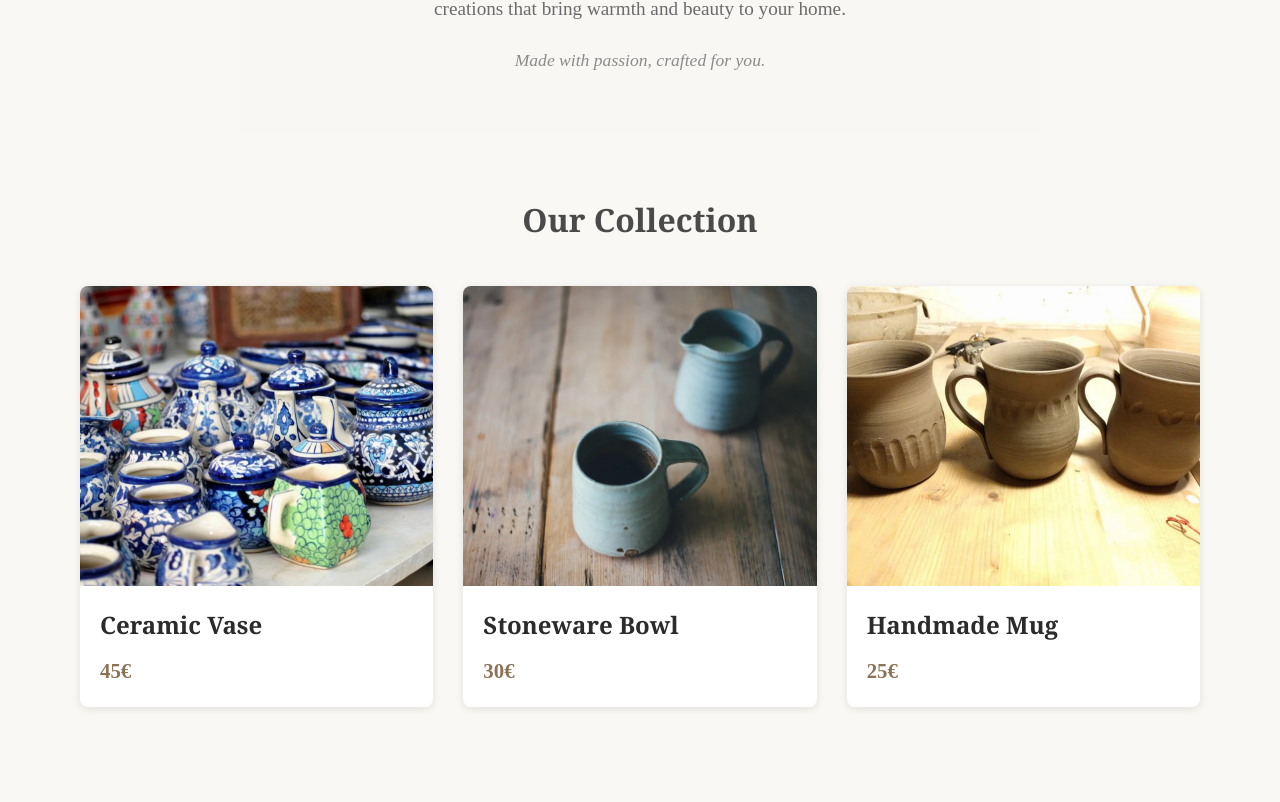
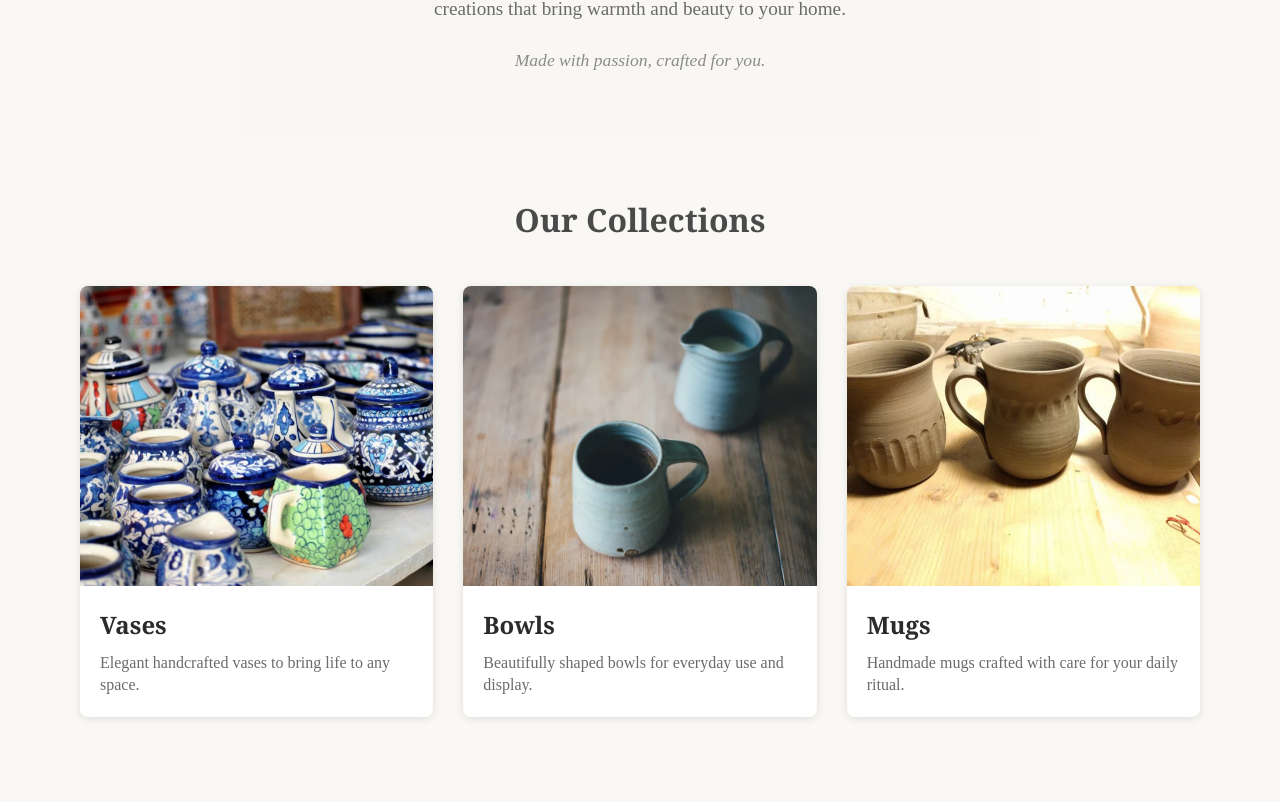
Before and after one commit to ErikHostnik/pottery_info_app, a React (Vite) app: page / in a window 1280 px wide. Shown: the part 278-1080 px from the top of the page. Built offline with nearby package versions, Linux system fonts and the light colour scheme.

Commit message:
Added CollectionGrid which now shows all the products within a collection.

```diff
--- a/src/App.jsx
+++ b/src/App.jsx
@@ -3,6 +3,7 @@ import Header from './components/Header'
 import Footer from './components/Footer'
 import Home from './pages/Home'
 import Contact from './pages/Contact'
+import CollectionPage from './pages/CollectionPage'
 
 export default function App() {
   return (
@@ -11,6 +12,7 @@ export default function App() {
         <Header />
         <Routes>
           <Route path="/" element={<Home />} />
+          <Route path="/collection/:collectionId" element={<CollectionPage />} />
           <Route path="/contact" element={<Contact />} />
         </Routes>
         <Footer />
--- /dev/null
+++ b/src/components/CollectionGrid.css
@@ -0,0 +1,69 @@
+.collection-grid-section {
+  padding: 60px 20px;
+  max-width: 1200px;
+  margin: 0 auto;
+}
+
+.collection-grid-title {
+  font-size: 2rem;
+  text-align: center;
+  margin-bottom: 40px;
+  color: #4a4a4a;
+}
+
+.collection-grid {
+  display: grid;
+  grid-template-columns: repeat(auto-fit, minmax(300px, 1fr));
+  gap: 30px;
+  padding: 0 20px;
+}
+
+.collection-card {
+  background-color: #fff;
+  border-radius: 8px;
+  overflow: hidden;
+  box-shadow: 0 2px 8px rgba(0, 0, 0, 0.1);
+  transition: transform 0.2s, box-shadow 0.2s;
+  cursor: pointer;
+  text-decoration: none;
+  color: inherit;
+}
+
+.collection-card:hover {
+  transform: translateY(-5px);
+  box-shadow: 0 4px 16px rgba(0, 0, 0, 0.15);
+}
+
+.collection-image-container {
+  width: 100%;
+  height: 300px;
+  overflow: hidden;
+  background-color: #f0f0f0;
+}
+
+.collection-image {
+  width: 100%;
+  height: 100%;
+  object-fit: cover;
+  transition: transform 0.3s;
+}
+
+.collection-card:hover .collection-image {
+  transform: scale(1.05);
+}
+
+.collection-info {
+  padding: 20px;
+}
+
+.collection-name {
+  font-size: 1.5rem;
+  margin-bottom: 8px;
+  color: #2b2b2b;
+}
+
+.collection-description {
+  font-size: 1rem;
+  color: #6b6b6b;
+  line-height: 1.4;
+}
--- /dev/null
+++ b/src/components/CollectionGrid.jsx
@@ -0,0 +1,32 @@
+import { Link } from 'react-router-dom'
+import { collections } from '../data/products'
+import './CollectionGrid.css'
+
+export default function CollectionGrid() {
+  return (
+    <section className="collection-grid-section">
+      <h2 className="collection-grid-title">Our Collections</h2>
+      <div className="collection-grid">
+        {collections.map(collection => (
+          <Link
+            key={collection.id}
+            to={`/collection/${collection.id}`}
+            className="collection-card"
+          >
+            <div className="collection-image-container">
+              <img
+                src={collection.image}
+                alt={collection.name}
+                className="collection-image"
+              />
+            </div>
+            <div className="collection-info">
+              <h3 className="collection-name">{collection.name}</h3>
+              <p className="collection-description">{collection.description}</p>
+            </div>
+          </Link>
+        ))}
+      </div>
+    </section>
+  )
+}
--- a/src/components/ProductGrid.jsx
+++ b/src/components/ProductGrid.jsx
@@ -1,9 +1,8 @@
 import { useState } from 'react'
-import { products } from '../data/products'
 import ProductModal from './ProductModal'
 import './ProductGrid.css'
 
-export default function ProductGrid() {
+export default function ProductGrid({ products }) {
   const [selectedProduct, setSelectedProduct] = useState(null)
 
   const openModal = (product) => {
--- a/src/data/products.js
+++ b/src/data/products.js
@@ -5,23 +5,47 @@ import Pot2_2 from '../assets/Pot2_2.webp'
 import Pot3 from '../assets/Pot3.webp'
 import Pot3_2 from '../assets/Pot3_2.jpg'
 
-export const products = [
+export const collections = [
+  {
+    id: 'vases',
+    name: 'Vases',
+    description: 'Elegant handcrafted vases to bring life to any space.',
+    image: Pot1,
+    items: [
       {
         id: 1,
         name: 'Ceramic Vase',
-    price: '45€',
+        price: '45\u20ac',
         images: [Pot1, Pot1_2],
       },
+    ],
+  },
+  {
+    id: 'bowls',
+    name: 'Bowls',
+    description: 'Beautifully shaped bowls for everyday use and display.',
+    image: Pot2,
+    items: [
       {
         id: 2,
         name: 'Stoneware Bowl',
-    price: '30€',
+        price: '30\u20ac',
         images: [Pot2, Pot2_2],
       },
+    ],
+  },
+  {
+    id: 'mugs',
+    name: 'Mugs',
+    description: 'Handmade mugs crafted with care for your daily ritual.',
+    image: Pot3,
+    items: [
       {
         id: 3,
         name: 'Handmade Mug',
-    price: '25€',
+        price: '25\u20ac',
         images: [Pot3, Pot3_2],
       },
+    ],
+  },
 ];
--- /dev/null
+++ b/src/pages/CollectionPage.css
@@ -0,0 +1,48 @@
+.collection-page {
+  min-height: 60vh;
+}
+
+.collection-header {
+  text-align: center;
+  padding: 40px 20px 0;
+  max-width: 1200px;
+  margin: 0 auto;
+}
+
+.collection-page-title {
+  font-size: 2.5rem;
+  color: #2b2b2b;
+  margin-bottom: 10px;
+}
+
+.collection-page-description {
+  font-size: 1.1rem;
+  color: #6b6b6b;
+  max-width: 600px;
+  margin: 0 auto;
+  line-height: 1.5;
+}
+
+.back-link {
+  display: inline-block;
+  margin-bottom: 20px;
+  color: #8b7355;
+  text-decoration: none;
+  font-size: 1rem;
+  transition: color 0.2s;
+}
+
+.back-link:hover {
+  color: #6b5335;
+}
+
+.collection-not-found {
+  text-align: center;
+  padding: 80px 20px;
+}
+
+.collection-not-found h2 {
+  font-size: 1.8rem;
+  color: #4a4a4a;
+  margin-bottom: 20px;
+}
--- /dev/null
+++ b/src/pages/CollectionPage.jsx
@@ -0,0 +1,31 @@
+import { useParams, Link } from 'react-router-dom'
+import { collections } from '../data/products'
+import ProductGrid from '../components/ProductGrid'
+import './CollectionPage.css'
+
+export default function CollectionPage() {
+  const { collectionId } = useParams()
+  const collection = collections.find(c => c.id === collectionId)
+
+  if (!collection) {
+    return (
+      <div className="collection-page">
+        <div className="collection-not-found">
+          <h2>Collection not found</h2>
+          <Link to="/" className="back-link">&larr; Back to Collections</Link>
+        </div>
+      </div>
+    )
+  }
+
+  return (
+    <div className="collection-page">
+      <div className="collection-header">
+        <Link to="/" className="back-link">&larr; Back to Collections</Link>
+        <h1 className="collection-page-title">{collection.name}</h1>
+        <p className="collection-page-description">{collection.description}</p>
+      </div>
+      <ProductGrid products={collection.items} />
+    </div>
+  )
+}
--- a/src/pages/Home.jsx
+++ b/src/pages/Home.jsx
@@ -1,11 +1,11 @@
 import Info from '../components/Info'
-import ProductGrid from '../components/ProductGrid'
+import CollectionGrid from '../components/CollectionGrid'
 
 export default function Home() {
   return (
     <>
       <Info />
-      <ProductGrid />
+      <CollectionGrid />
     </>
   )
 }
```
Lines whose indentation alone changed are shown as unchanged.
